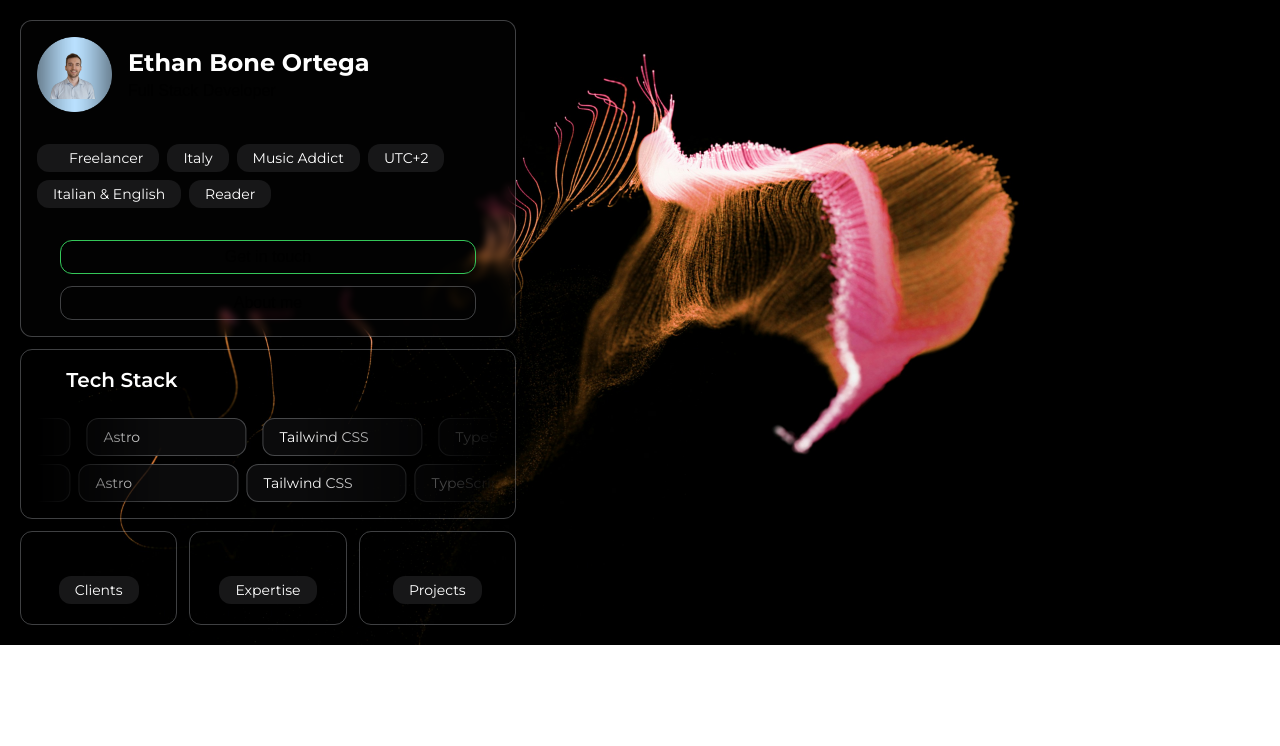
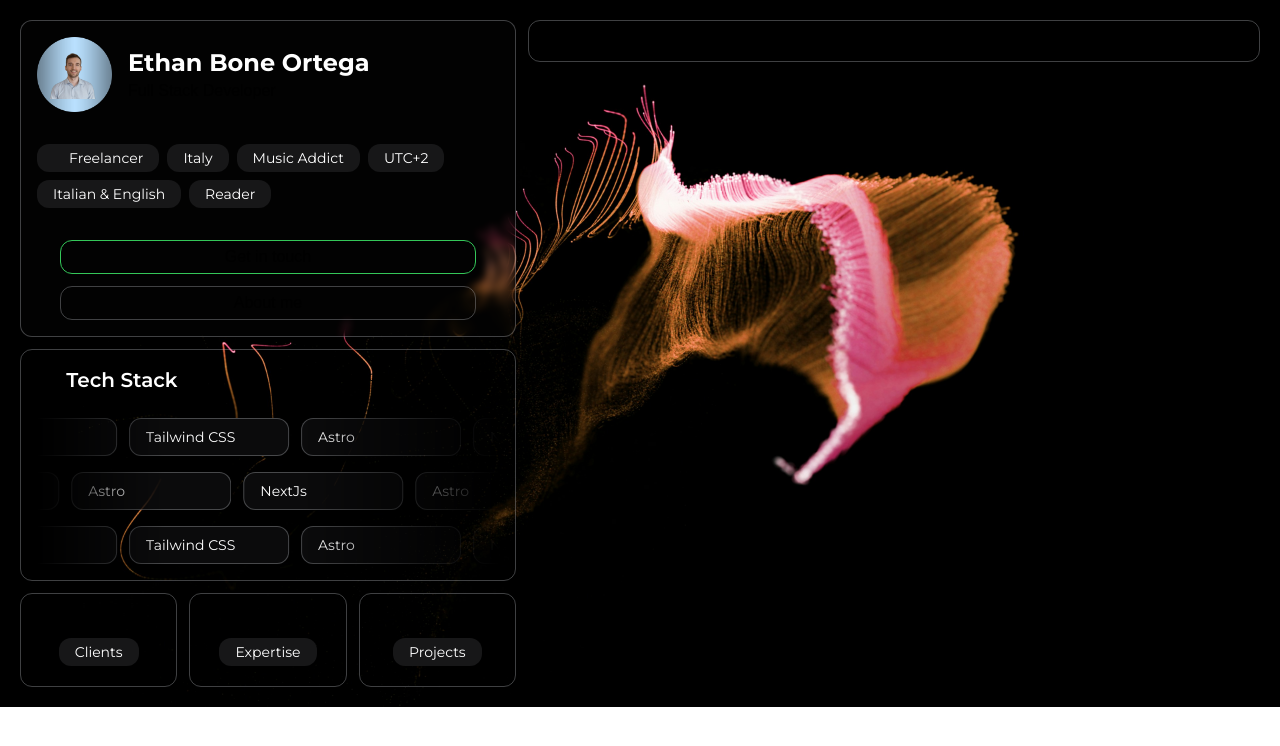
Before and after one commit to Pasta08/portfolio-v2, a Next.js app: page / in a window 1280 px wide. Shown: the top 746 px of the page. Built offline with nearby package versions, Linux system fonts and the light colour scheme.

Commit message:
fixed scroll animation and optimized component. Add data to display

```diff
--- a/src/app/components/TechSection.tsx
+++ b/src/app/components/TechSection.tsx
@@ -2,40 +2,67 @@ import React from 'react';
 import TechChip from './TechChip';
 import { titleMedium, textSmall } from '../styles/mix';
 
+type RowConfig = {
+  technologies: string[];
+  animationClass: string;
+};
 
-const TechSection = () => {
-  const technologies = ['NextJs', 'Astro', 'Tailwind CSS', 'TypeScript', 'Astro', 'Tailwind CSS', 'TypeScript', 'Astro', 'Tailwind CSS', 'TypeScript', 'Astro', 'Tailwind CSS', 'TypeScript'];
+type ScrollingRowProps = {
+  technologies: string[];
+  animationClass: string;
+};
+
+const ScrollingRow: React.FC<ScrollingRowProps> = ({ technologies, animationClass }) => (
+  <div className="mt-4 relative overflow-hidden [mask-image:_linear-gradient(to_right,transparent_0,_black_128px,_black_calc(100%-200px),transparent_100%)]">
+    <div className="flex gap-3">
+      <div className={`flex gap-3 ${animationClass}`}>
+        {technologies.map((tech, index) => (
+          <TechChip key={`${tech}-${index}`} text={tech} />
+        ))}
+      </div>
+      <div className={`flex gap-3 ${animationClass}`} aria-hidden="true">
+        {technologies.map((tech, index) => (
+          <TechChip key={`${tech}-duplicate-${index}`} text={tech} />
+        ))}
+      </div>
+    </div>
+  </div>
+);
+
+const TechSection: React.FC = () => {
+  const rowConfigs: RowConfig[] = [
+    {
+      technologies: ['NextJs', 'Astro', 'Tailwind CSS', 'Astro'],
+      animationClass: 'animate-scroll'
+    },
+    {
+      technologies: ['NextJs', 'Astro', 'Tailwind CSS', 'Astro'],
+      animationClass: 'animate-scroll-delayed-1'
+    },
+    {
+      technologies: ['NextJs', 'Astro', 'Tailwind CSS', 'Astro'],
+      animationClass: 'animate-scroll'
+    }
+  ];
 
   return (
     <div className="border border-gray-300 border-opacity-30 rounded-xl p-2 md:p-4">
       <div>
-        <div className='flex justify-between'>
-          <div className='flex'>
+        <div className="flex justify-between">
+          <div className="flex">
             icon
             <h2 className={`${titleMedium} mb-2`}>Tech Stack</h2>
           </div>
           <span className={`${textSmall}`}>some technologies I work with</span>
         </div>
 
-        <div className="relative mt-4 overflow-hidden  [mask-image:_linear-gradient(to_right,transparent_0,_black_128px,_black_calc(100%-200px),transparent_100%)]">
-          {/* Wrapper for the scrolling content */}
-          <div className="flex animate-scroll hover:animate-scroll-paused ">
-            {/* First set of items */}
-            <div className="flex gap-4 shrink-0">
-              {technologies.map((tech, index) => (
-                <TechChip key={`tech-1-${index}`} text={tech} />
-              ))}
-            </div>
-          </div>
-          <div className="flex animate-scroll hover:animate-scroll-paused mt-2">
-            {/* First set of items */}
-            <div className="flex gap-2 shrink-0">
-              {technologies.map((tech, index) => (
-                <TechChip key={`tech-1-${index}`} text={tech} />
-              ))}
-            </div>
-          </div>
-        </div>
+        {rowConfigs.map((config, index) => (
+          <ScrollingRow
+            key={`row-${index}`}
+            technologies={config.technologies}
+            animationClass={config.animationClass}
+          />
+        ))}
       </div>
     </div>
   );
--- /dev/null
+++ b/src/app/data/data.ts
@@ -0,0 +1,70 @@
+const experiences = [
+    {
+        companyName: "Freelance",
+        status: "Currently working",
+        role: "Full Stack Developer",
+        roleDescription:
+            "Full Stack developer skilled in Next.js, TypeScript, React, and SvelteKit, creating reusable components and responsive pages. Experienced in collaborating with back-end developers and designers to integrate client requirements and maintain production-ready code",
+        mostUsedTechnologies: [
+            "React",
+            "Svelte",
+            "Vue",
+            "SEO",
+            "Tailwind",
+            "Astro",
+            "Node",
+            "Typescript",
+        ],
+        clients: ["Eni, Mediaset Group", "Dshare"],
+    },
+    {
+        companyName: "Anoki",
+        status: "03/2023 - Current",
+        role: "Front End Developer",
+        roleDescription:
+            "Full Stack developer skilled in Next.js, TypeScript, React, and SvelteKit, creating reusable components and responsive pages. Experienced in collaborating with back-end developers and designers to integrate client requirements and maintain production-ready code",
+        mostUsedTechnologies: [
+            "React",
+            "Svelte",
+            "Vue",
+            "SEO",
+            "Tailwind",
+            "Astro",
+            "Node",
+            "Typescript",
+        ],
+        clients: ["Eni, Mediaset Group", "Dshare"],
+    },
+    {
+        companyName: "Fides",
+        status: "09/2022 - 03/2023",
+        role: "Full Stack Developer",
+        roleDescription:
+            "Full Stack developer skilled in Next.js, TypeScript, React, and SvelteKit, creating reusable components and responsive pages. Experienced in collaborating with back-end developers and designers to integrate client requirements and maintain production-ready code",
+        mostUsedTechnologies: [
+            "Angular",
+            "Java",
+            "Spring Boot",
+            "Oracle DB",
+            "SQL",
+            "Javascript",
+        ],
+        clients: ["Intesa San Paolo"],
+    },
+    {
+        companyName: "Dot Muffin",
+        status: "09/2021 - 03/2022",
+        role: "Full Stack Developer",
+        roleDescription:
+            "Full Stack developer skilled in Next.js, TypeScript, React, and SvelteKit, creating reusable components and responsive pages. Experienced in collaborating with back-end developers and designers to integrate client requirements and maintain production-ready code",
+        mostUsedTechnologies: [
+            "Angular",
+            "Java",
+            "Spring Boot",
+            "Oracle DB",
+            "SQL",
+            "Javascript",
+        ],
+        clients: ["Intesa San Paolo"],
+    },
+];
--- a/src/app/page.tsx
+++ b/src/app/page.tsx
@@ -8,7 +8,7 @@ export default function Home() {
   return (
     <div className="">
       <main
-        className="max-w-screen-xlarge mx-auto flex flex-wrap p-2 md:p-5"
+        className="max-w-screen-xlarge mx-auto flex flex-wrap justify-between p-2 md:p-5"
         style={{
           backgroundImage: "url('/images/background-image.jpg')",
           backgroundSize: "cover",
@@ -24,9 +24,14 @@ export default function Home() {
 
           </div>
           <div className="flex justify-between gap-2 md:gap-3 mt-2 md:mt-3">
-            <Card text="5+" chipText="Clients"/>
-            <Card text="2yrs+" chipText="Expertise"/>
-            <Card text="8+" chipText="Projects"/>
+            <Card text="5+" chipText="Clients" />
+            <Card text="2yrs+" chipText="Expertise" />
+            <Card text="8+" chipText="Projects" />
+          </div>
+        </div>
+        <div className="w-full md:w-[59%]">
+          <div className="border-[1px] p-2 border-gray-300 border-opacity-30 rounded-xl">
+          test
           </div>
         </div>
       </main>
--- a/tailwind.config.ts
+++ b/tailwind.config.ts
@@ -37,22 +37,17 @@ export default {
                 20: "0.2",
                 95: "0.95",
               },
+              animation: {
+                'scroll': 'scroll 15s linear infinite',
+                'scroll-delayed-1': 'scroll 15s linear infinite -5s',
+              },
               keyframes: {
-                scroll: {
-                  '0%': { transform: 'translateX(100)' },
-                  '100%': { transform: 'translateX(-100%)' }  // Moves exactly one set width (including gap)
+                'scroll': {
+                  '0%': { transform: 'translateX(0)' },
+                  '100%': { transform: 'translateX(-102%)' },
                 }
               },
-              animation: {
-                'scroll': 'scroll 20s linear infinite',
-                'scroll-paused': 'scroll 20s linear infinite paused',
-              }
         },
-        variants: {
-            extend: {
-              animation: ['hover', 'group-hover'],
-            },
-          },
     },
     plugins: [],
 } satisfies Config;
```
